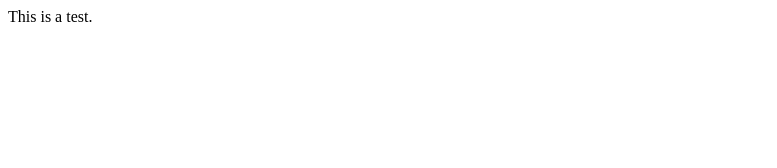
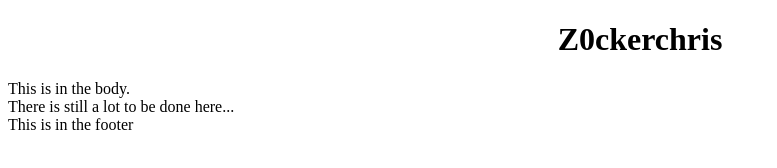
Before and after one commit to Z0ckerchris/z0ckerchris.github.io, a plain HTML site: page index.html in a window 1280 px wide. Shown: the whole page, without its empty margins (0-777 px from the left). Drawn offline with Linux system fonts and the light colour scheme.

Commit message:
added basic structure

```diff
--- a/index.html
+++ b/index.html
@@ -3,9 +3,21 @@
 	<head>
 		<title>Home-Z0ckerchris</title>
 		<meta charset="utf-8"/>
+		<link></link> <!-- Add stylesheet here -->
 	</head>
 	<body>
-		This is a test.
+		<div id="header">
+			<center><h1>Z0ckerchris</h1></center>
+		</div>
+
+		<div id="body">
+		This is in the body.<br>
+		There is still a lot to be done here...
+		</div>
+
+		<div id="footer">
+			This is in the footer
+		</div>
 
 	</body>
 </html>
```
